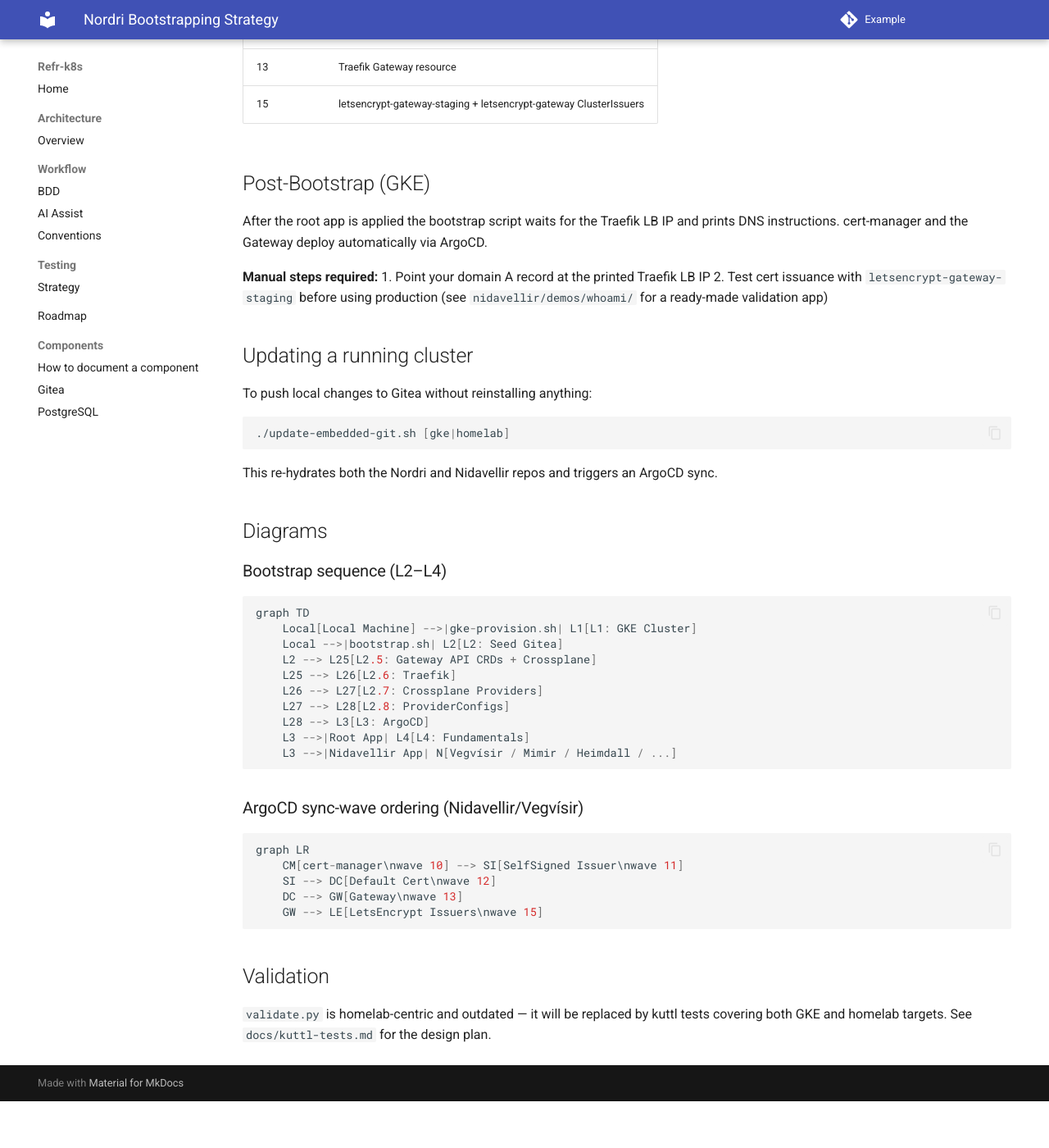
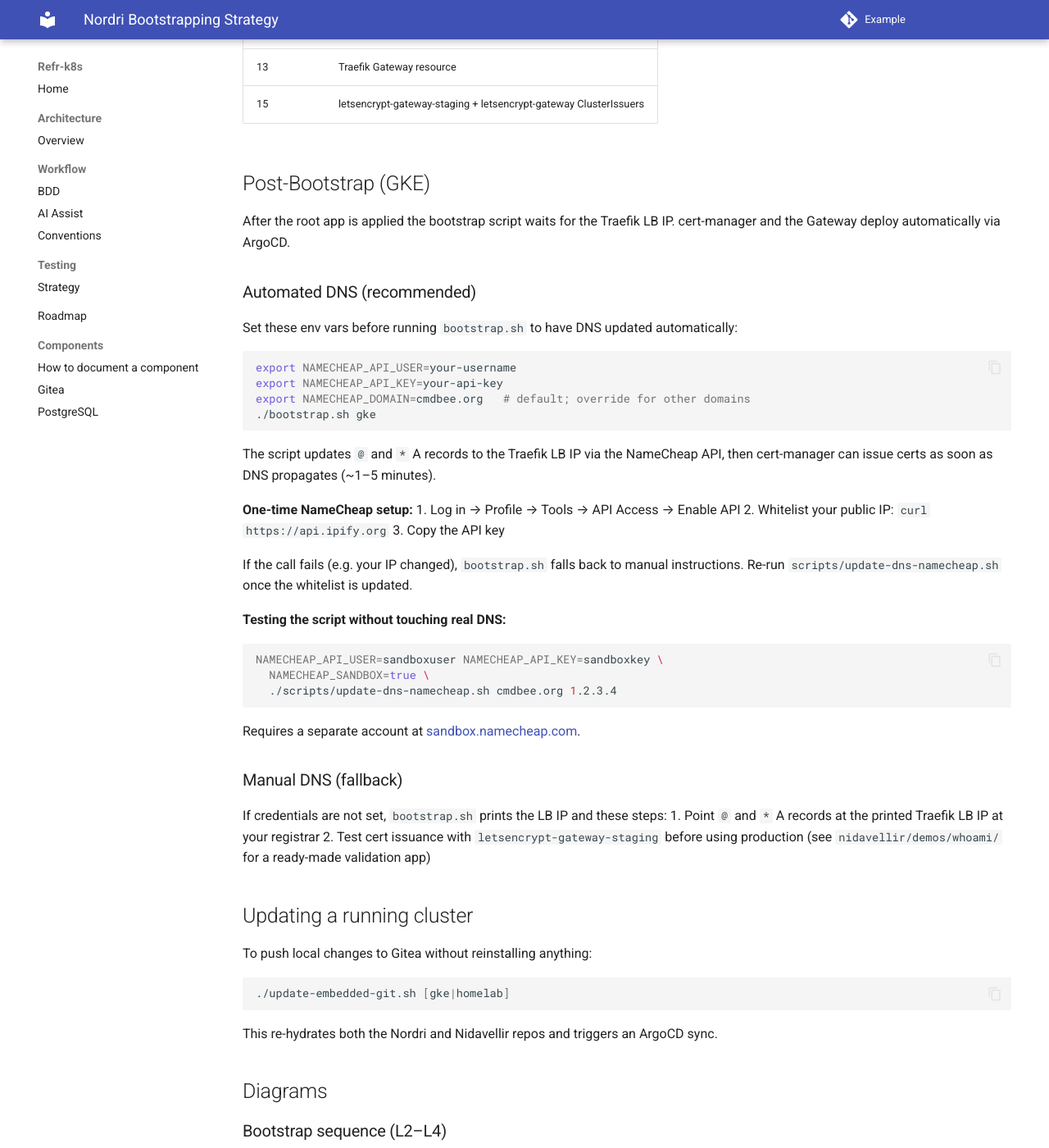
Before and after one commit to SiliconSaga/nordri, an MkDocs documentation site: the page built from docs/bootstrap.md, in a window 1280 px wide and 1400 px high, scrolled down 2220 px. Shown: the whole window at 82% size. Built offline with MkDocs 1.6.1 and Material for MkDocs 9.7.7, drawn with Linux system fonts in a browser that asks for light colours; before the commit the page ends 3563 px from its top, so only the background shows below that.

Commit message:
docs: update bootstrap.md with NameCheap DNS automation instructions
Co-Authored-By: Claude Sonnet 4.6 <noreply@anthropic.com>

````diff
--- a/docs/bootstrap.md
+++ b/docs/bootstrap.md
@@ -71,11 +71,45 @@ ArgoCD syncs Nidavellir from the internal Gitea. Vegvísir deploys in sync-wave
 
 ## Post-Bootstrap (GKE)
 
-After the root app is applied the bootstrap script waits for the Traefik LB IP and
-prints DNS instructions. cert-manager and the Gateway deploy automatically via ArgoCD.
+After the root app is applied the bootstrap script waits for the Traefik LB IP.
+cert-manager and the Gateway deploy automatically via ArgoCD.
 
-**Manual steps required:**
-1. Point your domain A record at the printed Traefik LB IP
+### Automated DNS (recommended)
+
+Set these env vars before running `bootstrap.sh` to have DNS updated automatically:
+
+```bash
+export NAMECHEAP_API_USER=your-username
+export NAMECHEAP_API_KEY=your-api-key
+export NAMECHEAP_DOMAIN=cmdbee.org   # default; override for other domains
+./bootstrap.sh gke
+```
+
+The script updates `@` and `*` A records to the Traefik LB IP via the NameCheap API,
+then cert-manager can issue certs as soon as DNS propagates (~1–5 minutes).
+
+**One-time NameCheap setup:**
+1. Log in → Profile → Tools → API Access → Enable API
+2. Whitelist your public IP: `curl https://api.ipify.org`
+3. Copy the API key
+
+If the call fails (e.g. your IP changed), `bootstrap.sh` falls back to manual
+instructions. Re-run `scripts/update-dns-namecheap.sh` once the whitelist is updated.
+
+**Testing the script without touching real DNS:**
+
+```bash
+NAMECHEAP_API_USER=sandboxuser NAMECHEAP_API_KEY=sandboxkey \
+  NAMECHEAP_SANDBOX=true \
+  ./scripts/update-dns-namecheap.sh cmdbee.org 1.2.3.4
+```
+
+Requires a separate account at [sandbox.namecheap.com](https://www.sandbox.namecheap.com).
+
+### Manual DNS (fallback)
+
+If credentials are not set, `bootstrap.sh` prints the LB IP and these steps:
+1. Point `@` and `*` A records at the printed Traefik LB IP at your registrar
 2. Test cert issuance with `letsencrypt-gateway-staging` before using production
    (see `nidavellir/demos/whoami/` for a ready-made validation app)
 
````
